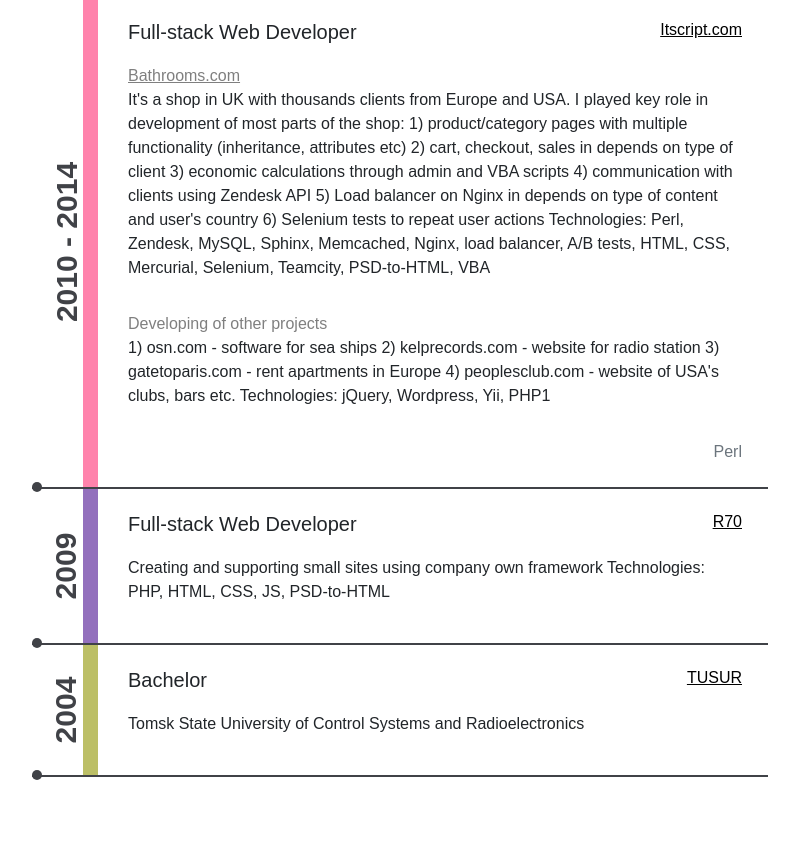
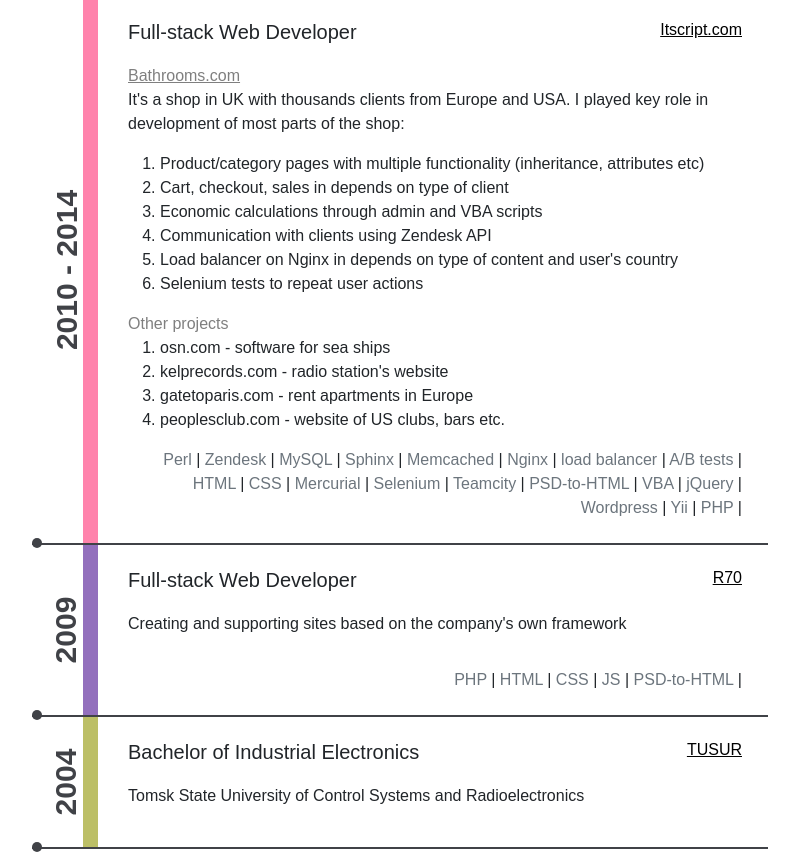
Before and after one commit to storvus/storv.us, a plain HTML site: page index.html in a window 1280 px wide. Shown: the part 664-1516 px from the top of the page, without its empty margins (240-1039 px from the left). Before the commit the page ends 1444 px from the top, so only its background shows below. Drawn offline with Linux system fonts and the light colour scheme.

Commit message:
feat: design fixes

```diff
--- a/index.html
+++ b/index.html
@@ -101,7 +101,7 @@
                             <div class="row mt-3">
                                 <div class="col-12 col-md-6">
                                     <div class="progress mb-4" style="height: 30px;">
-                                        <div class="progress-bar text-black" role="progressbar" aria-label="English - B1" style="width: 50%; background: #84d6ff" aria-valuenow="25" aria-valuemin="0" aria-valuemax="100">English - B1</div>
+                                        <div class="progress-bar text-black" role="progressbar" aria-label="English - B1" style="width: 66%; background: #84d6ff" aria-valuenow="25" aria-valuemin="0" aria-valuemax="100">English - B2</div>
                                     </div>
                                 </div>
                                 <div class="col-12 col-md-6">
@@ -152,7 +152,7 @@
                                                     <span class="text-muted">K8s</span> |
                                                     <span class="text-muted">Postgresql</span> |
                                                     <span class="text-muted">NoSQL</span> |
-                                                    <span class="text-muted">GraphQL</span>
+                                                    <span class="text-muted">GraphQL</span> |
                                                 </div>
                                             </li>
 
@@ -173,35 +173,49 @@
                                             <li class="list-group-item border-0">
                                                 <a href="https://batchrooms.com/" title="Bathrooms.com" class="text-black-50" rel="noreferrer nofollow">Bathrooms.com</a>
                                                 <p>
-
-                                                    It's a shop in UK with thousands clients from Europe and USA.
-                                                    I played key role in development of most parts of the shop:
-                                                    1) product/category pages with multiple functionality (inheritance, attributes etc)
-                                                    2) cart, checkout, sales in depends on type of client
-                                                    3) economic calculations through admin and VBA scripts
-                                                    4) communication with clients using Zendesk API
-                                                    5) Load balancer on Nginx in depends on type of content and user's country
-                                                    6) Selenium tests to repeat user actions
-                                                    Technologies: Perl, Zendesk, MySQL, Sphinx, Memcached, Nginx, load balancer, A/B tests, HTML, CSS, Mercurial, Selenium, Teamcity, PSD-to-HTML, VBA
-
+                                                    It's a shop in UK with thousands clients from Europe and USA. I played key role in development of most parts of the shop:
                                                 </p>
+                                                <ol>
+                                                    <li>Product/category pages with multiple functionality (inheritance, attributes etc)</li>
+                                                    <li>Cart, checkout, sales in depends on type of client</li>
+                                                    <li>Economic calculations through admin and VBA scripts</li>
+                                                    <li>Communication with clients using Zendesk API</li>
+                                                    <li>Load balancer on Nginx in depends on type of content and user's country</li>
+                                                    <li>Selenium tests to repeat user actions</li>
+                                                </ol>
                                             </li>
                                             <li class="list-group-item border-0">
-                                                <span class="text-black-50" rel="noreferrer nofollow">Developing of other projects</span><br />
-                                                <p class="justify-content-center">
-                                                    1) osn.com - software for sea ships
-                                                    2) kelprecords.com - website for radio station
-                                                    3) gatetoparis.com - rent apartments in Europe
-                                                    4) peoplesclub.com - website of USA's clubs, bars etc.
-                                                    Technologies: jQuery, Wordpress, Yii, PHP1
-                                                </p>
+                                                <span class="text-black-50" rel="noreferrer nofollow">Other projects</span><br />
+                                                <ol>
+                                                    <li>osn.com - software for sea ships</li>
+                                                    <li>kelprecords.com - radio station's website</li>
+                                                    <li>gatetoparis.com - rent apartments in Europe</li>
+                                                    <li>peoplesclub.com - website of US clubs, bars etc.</li>
+                                                </ol>
                                             </li>
                                             <li class="list-group-item border-0">
                                                 <div class="text-end">
-                                                    <span class="text-muted">Perl</span>
+                                                    <span class="text-muted">Perl</span> |
+                                                    <span class="text-muted">Zendesk</span> |
+                                                    <span class="text-muted">MySQL</span> |
+                                                    <span class="text-muted">Sphinx</span> |
+                                                    <span class="text-muted">Memcached</span> |
+                                                    <span class="text-muted">Nginx</span> |
+                                                    <span class="text-muted">load balancer</span> |
+                                                    <span class="text-muted">A/B tests</span> |
+                                                    <span class="text-muted">HTML</span> |
+                                                    <span class="text-muted">CSS</span> |
+                                                    <span class="text-muted">Mercurial</span> |
+                                                    <span class="text-muted">Selenium</span> |
+                                                    <span class="text-muted">Teamcity</span> |
+                                                    <span class="text-muted">PSD-to-HTML</span> |
+                                                    <span class="text-muted">VBA</span> |
+                                                    <span class="text-muted">jQuery</span> |
+                                                    <span class="text-muted">Wordpress</span> |
+                                                    <span class="text-muted">Yii</span> |
+                                                    <span class="text-muted">PHP</span> |
                                                 </div>
                                             </li>
-
                                         </ul>
                                     </div>
                                 </div>
@@ -218,9 +232,17 @@
                                             </li>
                                             <li class="list-group-item border-0">
                                                 <p>
-                                                    Creating and supporting small sites using company own framework
-                                                    Technologies: PHP, HTML, CSS, JS, PSD-to-HTML
+                                                    Creating and supporting sites based on the company's own framework
                                                 </p>
+                                            </li>
+                                            <li class="list-group-item border-0">
+                                                <div class="text-end">
+                                                    <span class="text-muted">PHP</span> |
+                                                    <span class="text-muted">HTML</span> |
+                                                    <span class="text-muted">CSS</span> |
+                                                    <span class="text-muted">JS</span> |
+                                                    <span class="text-muted">PSD-to-HTML</span> |
+                                                </div>
                                             </li>
                                         </ul>
                                     </div>
@@ -231,7 +253,7 @@
                                         <ul class="list-group">
                                             <li class="list-group-item border-0">
                                                 <div class="d-md-flex w-100 justify-content-md-between d-sm-block">
-                                                    <h5 class="mb-1">Bachelor</h5>
+                                                    <h5 class="mb-1">Bachelor of Industrial Electronics</h5>
                                                     <h6><a href="https://tusur.ru/en" title="Tomsk State University of Control Systems and Radioelectronics" class="text-black" target="_blank" rel="nofollow norefe">TUSUR</a></h6>
                                                 </div>
                                                 <small class="d-block d-md-none">September, 2004 - June, 2009</small>
```
